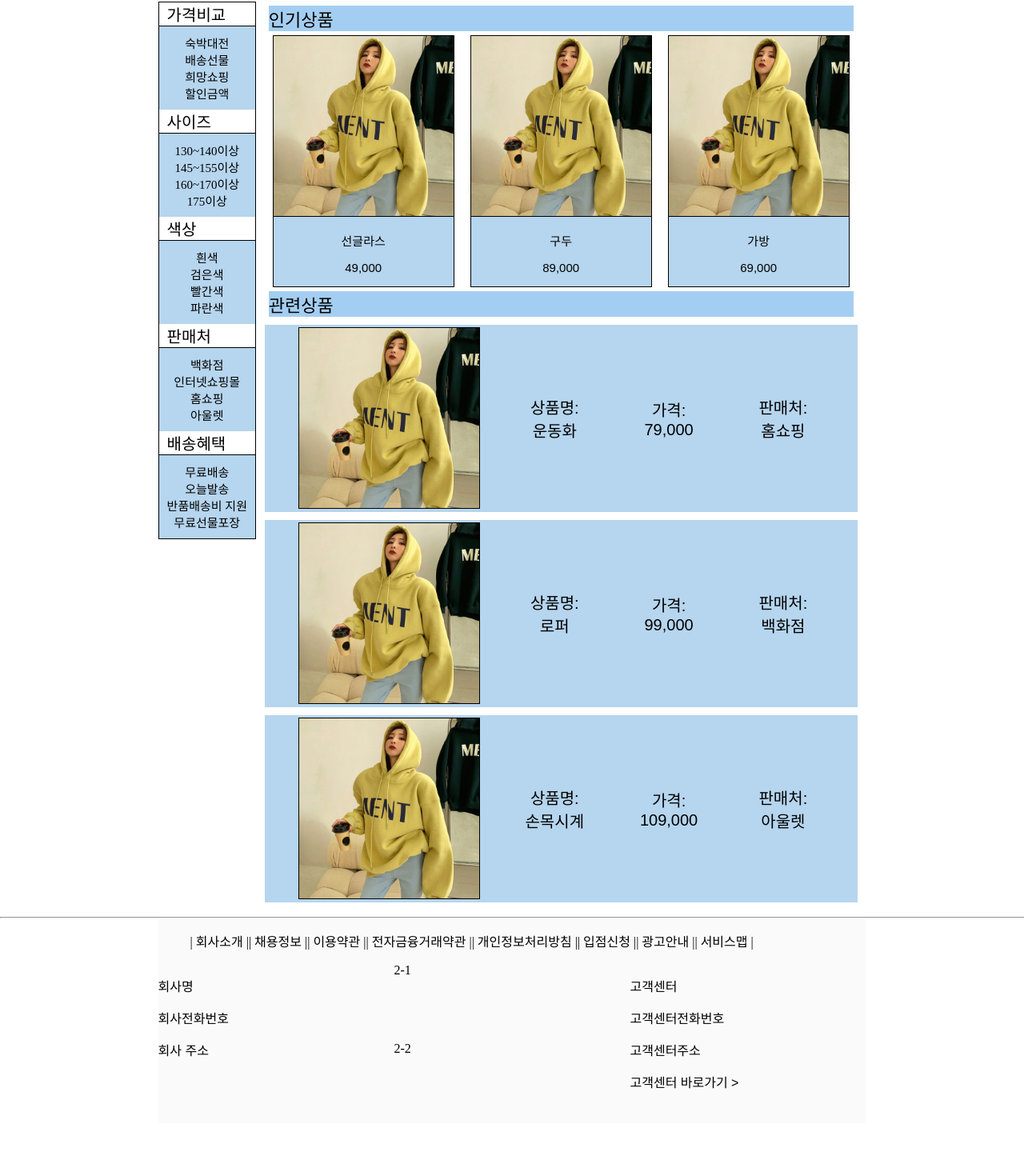
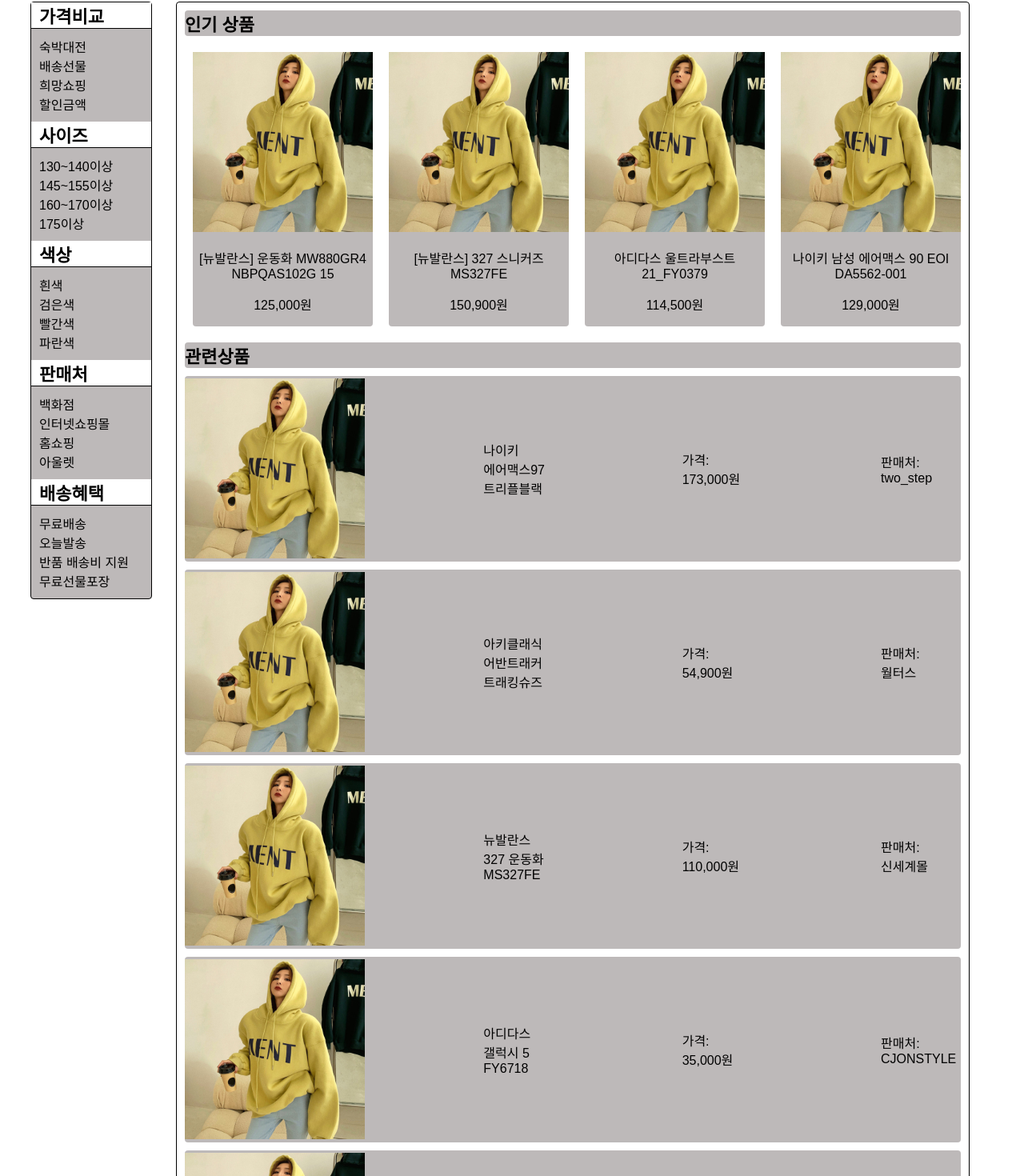
Before and after one commit to sunshine4437/VueStudy, a Vue app: page /shopping in a window 1280 px wide. Shown: the part 210-1680 px from the top of the page at 80% size. Before the commit the page ends 1622 px from the top, so only its background shows below. Built offline with nearby package versions, Linux system fonts and the light colour scheme.

Commit message:
asdf (#16)

```diff
--- a/src/App.vue
+++ b/src/App.vue
@@ -18,7 +18,7 @@
 }
 </script>
 
-<style>
+<sty>
 html {
     overflow-y: scroll;
 }
@@ -30,6 +30,3 @@
 }
 
 h1 {
-    text-align: center;
-}
-</style>
--- a/src/views/shopping.vue
+++ b/src/views/shopping.vue
@@ -1,40 +1,41 @@
 <template>
 <div>
+    <div class="all">
     <div class="container2">
         <div class="aside_info">
-            <span>가격비교</span>
+            <h2>가격비교</h2>
             <ul class="buy">
                 <li>숙박대전</li>
                 <li>배송선물</li>
                 <li>희망쇼핑</li>
                 <li>할인금액</li>
             </ul>
-            <span>사이즈</span>
+            <h2>사이즈</h2>
             <ul class="size">
                 <li>130~140이상</li>
                 <li>145~155이상</li>
                 <li>160~170이상</li>
                 <li>175이상</li>
             </ul>
-            <span>색상</span>
+            <h2>색상</h2>
             <ul class="color">
                 <li>흰색</li>
                 <li>검은색</li>
                 <li>빨간색</li>
                 <li>파란색</li>
             </ul>
-            <span>판매처</span>
+            <h2>판매처</h2>
             <ul class="aside_vendor">
                 <li>백화점</li>
                 <li>인터넷쇼핑몰</li>
                 <li>홈쇼핑</li>
                 <li>아울렛</li>
             </ul>
-            <span>배송혜택</span>
+            <h2>배송혜택</h2>
             <ul class="aside_delivery">
                 <li>무료배송</li>
                 <li>오늘발송</li>
-                <li>반품배송비 지원</li>
+                <li>반품 배송비 지원</li>
                 <li>무료선물포장</li>
             </ul>
         </div>
@@ -42,26 +43,33 @@
 
     <div class="container0">
         <div class="container">
-            <span class='span1'> 인기상품 </span>
+            <div class="products_fa">
+            <h2 class='span1'> 인기 상품</h2>
             <div class="products">
                 <router-link v-bind:to="'/productDetail'">
                     <img src="@/components/mainPage/productTableImage/1.jpg">
-                    <p>선글라스</p>
-                    <p class="price">49,000</p>
+                    <p>[뉴발란스] 운동화 MW880GR4 NBPQAS102G 15 </p>
+                    <p class="price">125,000원</p>
                 </router-link>
                 <a href="#">
                     <img src="@/components/mainPage/productTableImage/1.jpg">
-                    <p>구두</p>
-                    <p class="price">89,000</p>
+                    <p>[뉴발란스] 327 스니커즈 MS327FE</p>
+                    <p class="price">150,900원</p>
                 </a>
                 <a href="#">
                     <img src="@/components/mainPage/productTableImage/1.jpg">
-                    <p>가방</p>
-                    <p class="price">69,000</p>
+                    <p>아디다스 울트라부스트 21_FY0379</p>
+                    <p class="price">114,500원</p>
+                </a>
+                <a href="#">
+                    <img src="@/components/mainPage/productTableImage/1.jpg">
+                    <p>나이키 남성 에어맥스 90 EOI DA5562-001</p>
+                    <p class="price">129,000원</p>
                 </a>
             </div>
+        </div>
 
-            <span class="span1"> 관련상품</span>
+            <h2 class="span1"> 관련상품</h2>
             <div class="products1">
                 <ul>
                     <li class="item">
@@ -69,28 +77,13 @@
                             <img src="@/components/mainPage/productTableImage/1.jpg">
                         </a>
                         <div class="desc">
-                            <span class="name"> 상품명:<br>운동화</span>
+                            <span class="name">나이키<br>에어맥스97<br>트리플블랙</span>
                         </div>
                         <div class="desc">
-                            <span class="name"> 가격: <br>79,000</span>
+                            <span class="name"> 가격: <br>173,000원</span>
                         </div>
                         <div class="desc">
-                            <span class="name"> 판매처:<br>홈쇼핑</span>
-                        </div>
-
-                    </li>
-                    <li class="item">
-                        <a href="#">
-                            <img src="@/components/mainPage/productTableImage/1.jpg">
-                        </a>
-                        <div class="desc">
-                            <span class="name"> 상품명:<br>로퍼</span>
-                        </div>
-                        <div class="desc">
-                            <span class="price"> 가격: <br>99,000</span>
-                        </div>
-                        <div class="desc">
-                            <span class="vendor">판매처:<br>백화점</span>
+                            <span class="name"> 판매처:<br>two_step</span>
                         </div>
                     </li>
                     <li class="item">
@@ -98,19 +91,75 @@
                             <img src="@/components/mainPage/productTableImage/1.jpg">
                         </a>
                         <div class="desc">
-                            <span class="name"> 상품명:<br>손목시계</span>
+                            <span class="name">아키클래식<br>어반트래커<br>트래킹슈즈</span>
                         </div>
                         <div class="desc">
-                            <span class="price"> 가격: <br>109,000</span>
+                            <span class="price"> 가격: <br>54,900원</span>
                         </div>
                         <div class="desc">
-                            <span class="vendor">판매처:<br>아울렛</span>
+                            <span class="vendor">판매처:<br>월터스</span>
+                        </div>
+                    </li>
+                    <li class="item">
+                        <a href="#">
+                            <img src="@/components/mainPage/productTableImage/1.jpg">
+                        </a>
+                        <div class="desc">
+                            <span class="name">뉴발란스<br>327 운동화<br>MS327FE</span>
+                        </div>
+                        <div class="desc">
+                            <span class="price"> 가격: <br>110,000원</span>
+                        </div>
+                        <div class="desc">
+                            <span class="vendor">판매처:<br>신세계몰</span>
+                        </div>
+                    </li>
+                     <li class="item">
+                        <a href="#">
+                            <img src="@/components/mainPage/productTableImage/1.jpg">
+                        </a>
+                        <div class="desc">
+                            <span class="name">아디다스<br>갤럭시 5<br>FY6718</span>
+                        </div>
+                        <div class="desc">
+                            <span class="price"> 가격: <br>35,000원</span>
+                        </div>
+                        <div class="desc">
+                            <span class="vendor">판매처:<br>CJONSTYLE</span>
+                        </div>
+                    </li>
+                      <li class="item">
+                        <a href="#">
+                            <img src="@/components/mainPage/productTableImage/1.jpg">
+                        </a>
+                        <div class="desc">
+                            <span class="name">리복클래식<br>레더 레거시<br>GZ0741</span>
+                        </div>
+                        <div class="desc">
+                            <span class="price"> 가격: <br>77,660원</span>
+                        </div>
+                        <div class="desc">
+                            <span class="vendor">판매처:<br>롯데백화점</span>
+                        </div>
+                    </li>
+                      <li class="item">
+                        <a href="#">
+                            <img src="@/components/mainPage/productTableImage/1.jpg">
+                        </a>
+                        <div class="desc">
+                            <span class="name">휠라 공용<br>레인져<br>1RM01141-100</span>
+                        </div>
+                        <div class="desc">
+                            <span class="price"> 가격: <br>40,200원</span>
+                        </div>
+                        <div class="desc">
+                            <span class="vendor">판매처:<br>홈앤쇼핑몰</span>
                         </div>
                     </li>
                 </ul>
             </div>
         </div>
-
+    </div>
         <div class="clearfix"></div>
     </div>
 </div>
@@ -123,36 +172,54 @@
 </script>
 
 <style scoped>
+.all{
+    display: flex;
+    justify-content: space-evenly;
+    margin: 0;
+    padding: 0;
+}
 .container0 {
+    margin: 0;
+    padding: 0;
     display: flex;
 }
 
 .container {
-    margin: auto;
-    display: inline-block;
-    align-items: center;
-    text-align: center;
+    margin: 0;
+    padding: 0;
+    display: inline;
+    border: 1px solid black;
+    border-radius: 4px;
 }
-
+.products_fa{
+   display: inline;
+}
 .span1 {
     display: flex;
     font-size: 22px;
-    margin: 5px;
-
-    background-color: rgba(154, 201, 240, 0.897);
+    font-family: 맑은고딕, Malgun Gothic, dotum, gulim, sans-serif;
+    margin: 10px;
+    background-color: rgb(189, 185, 185);
+     border-radius: 4px;
 }
 
 .products {
-    display: inline-block;
+    display: inline-flex;
+    justify-content: center;
+    margin-left: 10px;
+    margin-top: 10px;
+    margin-bottom: 10px;
 }
-
+.products router-link{
+    font-family: 맑은고딕, Malgun Gothic, dotum, gulim, sans-serif;
+    font-size: 16px;
+}
 .products a {
-    display: inline-block;
+    display: inline;
     width: 225px;
     margin: 0 10px;
-    background-color: rgba(174, 209, 236, 0.897);
-    border: solid 1px black;
-    text-decoration: none;
+    background-color: rgb(189, 185, 185);
+    border-radius: 4px;
 }
 
 .products a:visited,
@@ -165,47 +232,54 @@
 .products img {
     width: 225px;
     height: 225px;
-    border-bottom: solid 1px black;
+
 }
 
 .products p {
-    font-size: 15px;
+    font-family: 맑은고딕, Malgun Gothic, dotum, gulim, sans-serif;
+    font-size: 16px;
+    text-align: center;
 }
 
 .products1 ul {
     list-style: none;
-    text-decoration: none;
     padding: 0;
     margin: 0;
 }
 
-.products1 .item {
-    margin: 10px 0;
+.products1 li {
+    margin: 10px 10px;
     padding: 0;
     display: flex;
-    justify-content: space-evenly;
+    justify-content: space-between;
     align-items: center;
-    background-color: rgba(174, 209, 236, 0.897);
+    background-color: rgb(189, 185, 185);
+    border-radius: 4px;
 }
 
 .products1 .item a>img {
     width: 225px;
-    border: 1px solid black;
     margin-top: 3px;
     text-decoration: none;
+
 }
 
 .products1 .item .name {
-    font-size: 20px;
-    border: 1px;
+    font-family: 맑은고딕, Malgun Gothic, dotum, gulim, sans-serif;
+    font-size: 16px;
+
 }
 
 .products1 .item .price {
-    font-size: 20px;
+   font-family: 맑은고딕, Malgun Gothic, dotum, gulim, sans-serif;
+    font-size: 16px;
+
 }
 
 .products1 .item .vendor {
-    font-size: 20px;
+    font-family: 맑은고딕, Malgun Gothic, dotum, gulim, sans-serif;
+    font-size: 16px;
+
 }
 
 .desc {
@@ -213,36 +287,68 @@
 }
 
 .container2 {
-    float: left;
+    display: inline;
+    margin: 0;
+    padding: 0;
 }
 
 .aside_info {
     border: 1px solid black;
-    text-align: center;
-    background-color: rgba(174, 209, 236, 0.897);
+    width: 150px;
+    background-color: rgb(189, 185, 185);
     border-bottom: 1px solid black;
+    border-radius: 4px;
 
 }
 
-.aside_info span {
+.aside_info h2 {
+    margin: 0;
     display: flex;
     padding-left: 10px;
-    font-size: 20px;
     border-bottom: 1px solid black;
     background-color: white;
+    font-family: 맑은고딕, Malgun Gothic, dotum, gulim, sans-serif;
+    font-size: 22px;
 }
 
 .aside_info ul {
-    font-size: 15px;
     list-style: none;
     margin: 10px;
     padding: 0;
+    align-items: center;
 }
 
 .aside_info .buy {
-    list-style: none;
+    font-size: 16px;
+    font-family: 맑은고딕, Malgun Gothic, dotum, gulim, sans-serif;
+    padding: 10px;
     margin: 0;
+
+}
+.aside_info .size{
+    font-size: 16px;
+    font-family: 맑은고딕, Malgun Gothic, dotum, gulim, sans-serif;
     padding: 10px;
+    margin: 0;
+
+}
+.aside_info .color{
+    font-size: 16px;
+    font-family: 맑은고딕, Malgun Gothic, dotum, gulim, sans-serif;
+    padding: 10px;
+    margin: 0;
+}
+.aside_info .aside_vendor{
+    font-size: 16px;
+    font-family: 맑은고딕, Malgun Gothic, dotum, gulim, sans-serif;
+    padding: 10px;
+    margin: 0;
+}
+.aside_info .aside_delivery{
+    font-size: 16px;
+    font-family: 맑은고딕, Malgun Gothic, dotum, gulim, sans-serif;
+    padding: 10px;
+    margin: 0;
 }
 
 .clearfix {
```
Also changed, not shown: src/views/list.vue (added, +103 -0 lines).
